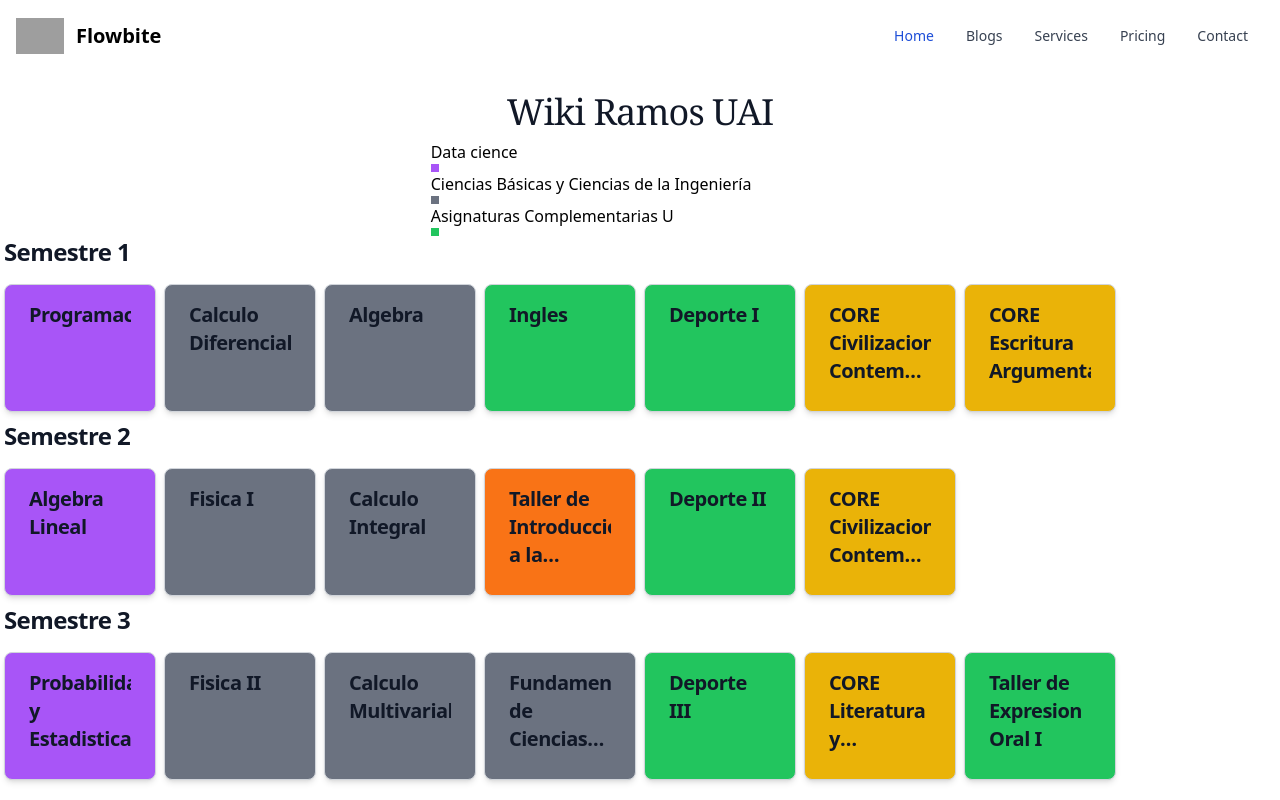
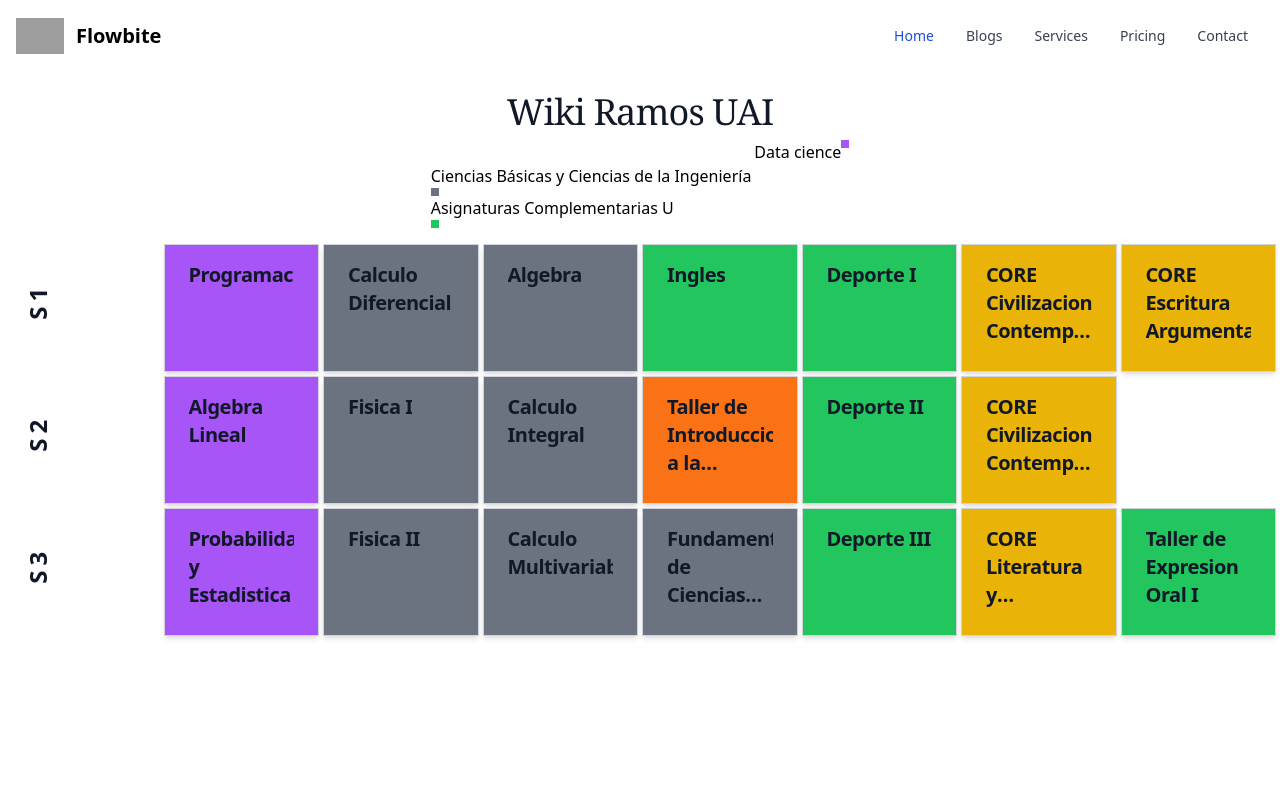
Before and after one commit to BenjaSchindler/RamosUAInt, a React (Create React App) app: page /Blogs in a window 1280 px wide. Built offline with nearby package versions, Linux system fonts and the light colour scheme; grey boxes are pictures that could not be loaded.

Commit message:
advance with cards and grids

```diff
--- a/src/Components/ClassesCard.tsx
+++ b/src/Components/ClassesCard.tsx
@@ -29,9 +29,9 @@ const ClassesCard: React.FC<ClassesProps> = ({
     return (
       <div
         onClick={() => setExpanded(false)}
-        className={`'w-full p-6 max-w-sm ' ${color_type} ' rounded-lg shadow-md ' ${color_type2} ' h-96 border border-gray-300 py-4 flex flex-col justify-start transition-all duration-500 cursor-pointer'`}
+        className={`'w-full p-6 max-w-sm ' ${color_type} '  shadow-md ' ${color_type2} ' h-96 border border-gray-300 py-4 flex flex-col justify-start transition-all duration-500 cursor-pointer col-span-2'`}
       >
-        <h5 className="mb-2 text-2xl font-bold tracking-tight text-gray-900 transition-all duration-500 cursor-pointer">
+        <h5 style={textstyle} className="mb-2 text-2xl font-bold tracking-tight text-gray-900 transition-all duration-500 cursor-pointer">
           {title}
         </h5>
         <p  className="font-normal text-gray-700 transition-all duration-900 cursor-pointer">
@@ -44,7 +44,7 @@ const ClassesCard: React.FC<ClassesProps> = ({
     return (
       <div
         onClick={() => setExpanded(true)}
-        className={`'w-full p-6 max-w-sm ' ${color_type} ' rounded-lg shadow-md ' ${color_type2} ' h-32 border border-gray-300 py-4 flex flex-col justify-between transition-all duration-500 cursor-pointer'`}
+        className={`'w-full p-6 max-w-sm ' ${color_type} ' shadow-md ' ${color_type2} ' h-32 border border-gray-300 py-4 flex flex-wrap justify-between transition-all duration-500 cursor-pointer'`}
       >
         <h5 style={textstyle} className="mb-2 text-xl font-bold tracking-tight text-gray-900 transition-all duration-500 cursor-pointer">
           {title}
--- a/src/Components/HardCode/DataClassesCard.ts
+++ b/src/Components/HardCode/DataClassesCard.ts
@@ -4,121 +4,121 @@ export const datos : {title: string, color_type: string, color_type2:string, sem
     title: "Programacion",
     color_type: "bg-purple-500",
     color_type2: "hover:bg-purple-600",
-    semester: 'row-start-2',
+    semester: 'row-start-1',
   },
   {
     title: "Calculo Diferencial",
     color_type: "bg-gray-500",
     color_type2: "hover:bg-gray-600",
-    semester: 'row-start-2',
+    semester: 'row-start-1',
   },
   {
     title: "Algebra",
     color_type: "bg-gray-500",
     color_type2: "hover:bg-gray-600",
-    semester: 'row-start-2',
+    semester: 'row-start-1',
   },
   {
     title: "Ingles",
     color_type: "bg-green-500",
     color_type2: "hover:bg-green-600",
-    semester: 'row-start-2',
+    semester: 'row-start-1',
   },
   {
     title: "Deporte I",
     color_type: "bg-green-500",
     color_type2: "hover:bg-green-600",
-    semester: 'row-start-2',
+    semester: 'row-start-1',
   },
   {
     title: "CORE Civilizacion Contemporanea I",
     color_type: "bg-yellow-500",
     color_type2: "hover:bg-yellow-600",
-    semester: 'row-start-2',
+    semester: 'row-start-1',
   },
   {
     title: "CORE Escritura Argumentativa",
     color_type: "bg-yellow-500",
     color_type2: "hover:bg-yellow-600",
-    semester: 'row-start-2',
+    semester: 'row-start-1',
   },
   {
     title: "Algebra Lineal",
     color_type: "bg-purple-500",
     color_type2: "hover:bg-purple-600",
-    semester: 'row-start-4',
+    semester: 'row-start-2',
   },
   {
     title: "Fisica I",
     color_type: "bg-gray-500",
     color_type2: "hover:bg-gray-600",
-    semester: 'row-start-4',
+    semester: 'row-start-2',
   },
   {
     title: "Calculo Integral",
     color_type: "bg-gray-500",
     color_type2: "hover:bg-gray-600",
-    semester: 'row-start-4',
+    semester: 'row-start-2',
   },
   {
     title: "Taller de Introduccion a la Ingenieria",
     color_type: "bg-orange-500",
     color_type2: "hover:bg-orange-600",
-    semester: 'row-start-4',
+    semester: 'row-start-2',
   },
   {
     title: "Deporte II",
     color_type: "bg-green-500",
     color_type2: "hover:bg-green-600",
-    semester: 'row-start-4',
+    semester: 'row-start-2',
   },
   {
     title: "CORE Civilizacion Contemporanea II",
     color_type: "bg-yellow-500",
     color_type2: "hover:bg-yellow-600",
-    semester: 'row-start-4',
+    semester: 'row-start-2',
   },
   {
     title: "Probabilidad y Estadistica",
     color_type: "bg-purple-500",
     color_type2: "hover:bg-purple-600",
-    semester: 'row-start-6',
+    semester: 'row-start-3',
   },
   {
     title: "Fisica II",
     color_type: "bg-gray-500",
     color_type2: "hover:bg-gray-600",
-    semester: 'row-start-6',
+    semester: 'row-start-3',
   },
   {
     title: "Calculo Multivariable",
     color_type: "bg-gray-500",
     color_type2: "hover:bg-gray-600",
-    semester: 'row-start-6',
+    semester: 'row-start-3',
   },
   {
     title: "Fundamentos de Ciencias Ambientales",
     color_type: "bg-gray-500",
     color_type2: "hover:bg-gray-600",
-    semester: 'row-start-6',
+    semester: 'row-start-3',
   },
   {
     title: "Deporte III",
     color_type: "bg-green-500",
     color_type2: "hover:bg-green-600",
-    semester: 'row-start-6',
+    semester: 'row-start-3',
   },
   {
     title: "CORE Literatura y Humanidades I",
     color_type: "bg-yellow-500",
     color_type2: "hover:bg-yellow-600",
-    semester: 'row-start-6',
+    semester: 'row-start-3',
   },
   {
     title: "Taller de Expresion Oral I",
     color_type: "bg-green-500",
     color_type2: "hover:bg-green-600",
-    semester: 'row-start-6',
+    semester: 'row-start-3',
   },
 
 ];
--- a/src/Routes/Blogs.tsx
+++ b/src/Routes/Blogs.tsx
@@ -1,36 +1,42 @@
 import ClassesCard from "../Components/ClassesCard";
 import { datos } from "../Components/HardCode/DataClassesCard";
-
-
 
 const Blogs: React.FC = () => {
   return (
     <main style={{ padding: "1rem 0" }}>
       <div className="p-1 bg-white">
-
-
-      <div className="grid grid-cols-1 sm:grid-cols-3 gap-2">
-        <div className="col-start-2">
-        <h1 className="mb-2 text-4xl font-serif tracking-tight text-gray-900 text-center"> Wiki Ramos UAI </h1>
-        <p>Data cience </p> <div className="h-2 w-2 p-1 bg-purple-500"></div>
-        <p>Ciencias Básicas y Ciencias de la Ingeniería</p> <div className="h-2 w-2 p-1 bg-gray-500"></div>
-        <p>Asignaturas Complementarias U</p> <div className="h-2 w-2 p-1 bg-green-500"></div>
-
+        <div className="grid grid-cols-1 sm:grid-cols-6 gap-2">
+          <div className="col-start-3 col-span-2 pb-4">
+            <h1 className="mb-2 text-4xl font-serif tracking-tight text-gray-900 text-center">
+              Wiki Ramos UAI
+            </h1>
+            <div>
+              <div className="flex justify-end">
+                <p>Data cience</p>
+                <div className="h-2 w-2 p-1 bg-purple-500"/>
+              </div>
+              <p>Ciencias Básicas y Ciencias de la Ingeniería</p>
+              <div className="h-2 w-2 p-1 bg-gray-500"></div>
+              <p>Asignaturas Complementarias U</p>
+              <div className="h-2 w-2 p-1 bg-green-500"></div>
+            </div>
+          </div>
         </div>
-      </div>
 
         {datos?.length > 0 ? (
-          <div className="grid grid-cols-2 sm:grid-cols-8 gap-2">
-
-
-          <div className="row-start-1 col-span-8 mb-2 text-2xl font-bold tracking-tight text-gray-900"><h1>Semestre 1</h1></div>
-          <div className="row-start-3 col-span-8 mb-2 text-2xl font-bold tracking-tight text-gray-900"><h1>Semestre 2</h1></div>
-          <div className="row-start-5 col-span-8 mb-2 text-2xl font-bold tracking-tight text-gray-900"><h1>Semestre 3</h1></div>
-
-
+          <div className="grid grid-cols-2 sm:grid-cols-8 gap-1">
+            <div className="row-start-1 mb-2 text-2xl font-bold tracking-tight text-gray-900 -rotate-90">
+              <h1 className="text-center">S 1</h1>
+            </div>
+            <div className="row-start-2 mb-2 text-2xl font-bold tracking-tight text-gray-900 -rotate-90">
+              <h1 className="text-center">S 2</h1>
+            </div>
+            <div className="row-start-3 mb-2 text-2xl font-bold tracking-tight text-gray-900 -rotate-90">
+              <h1 className="text-center">S 3</h1>
+            </div>
 
             {datos.map((dato) => (
-              <div className={`${dato.semester}`}>
+              <div className={dato.semester}>
                 <ClassesCard classes={dato} />
               </div>
             ))}
```
